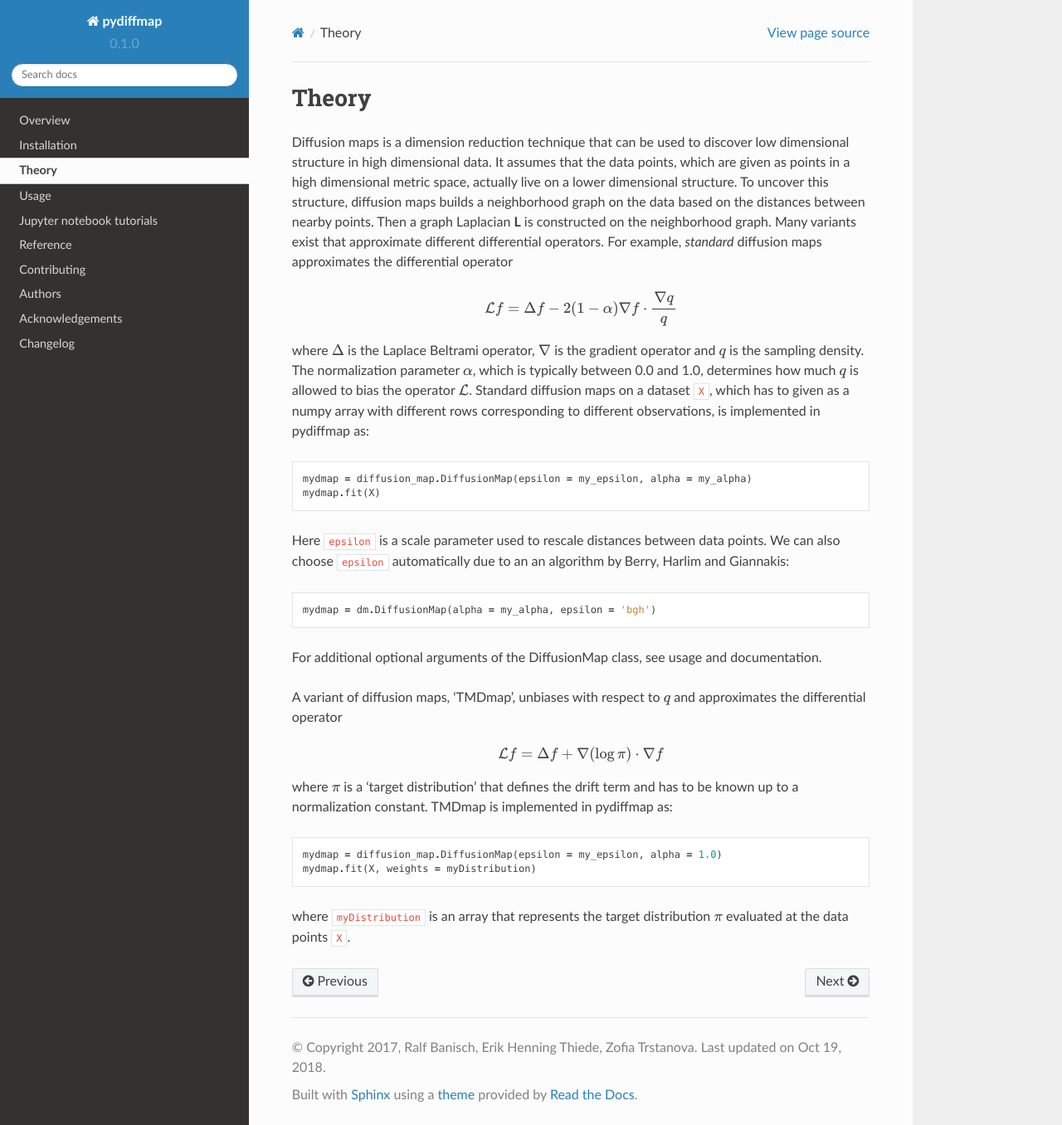
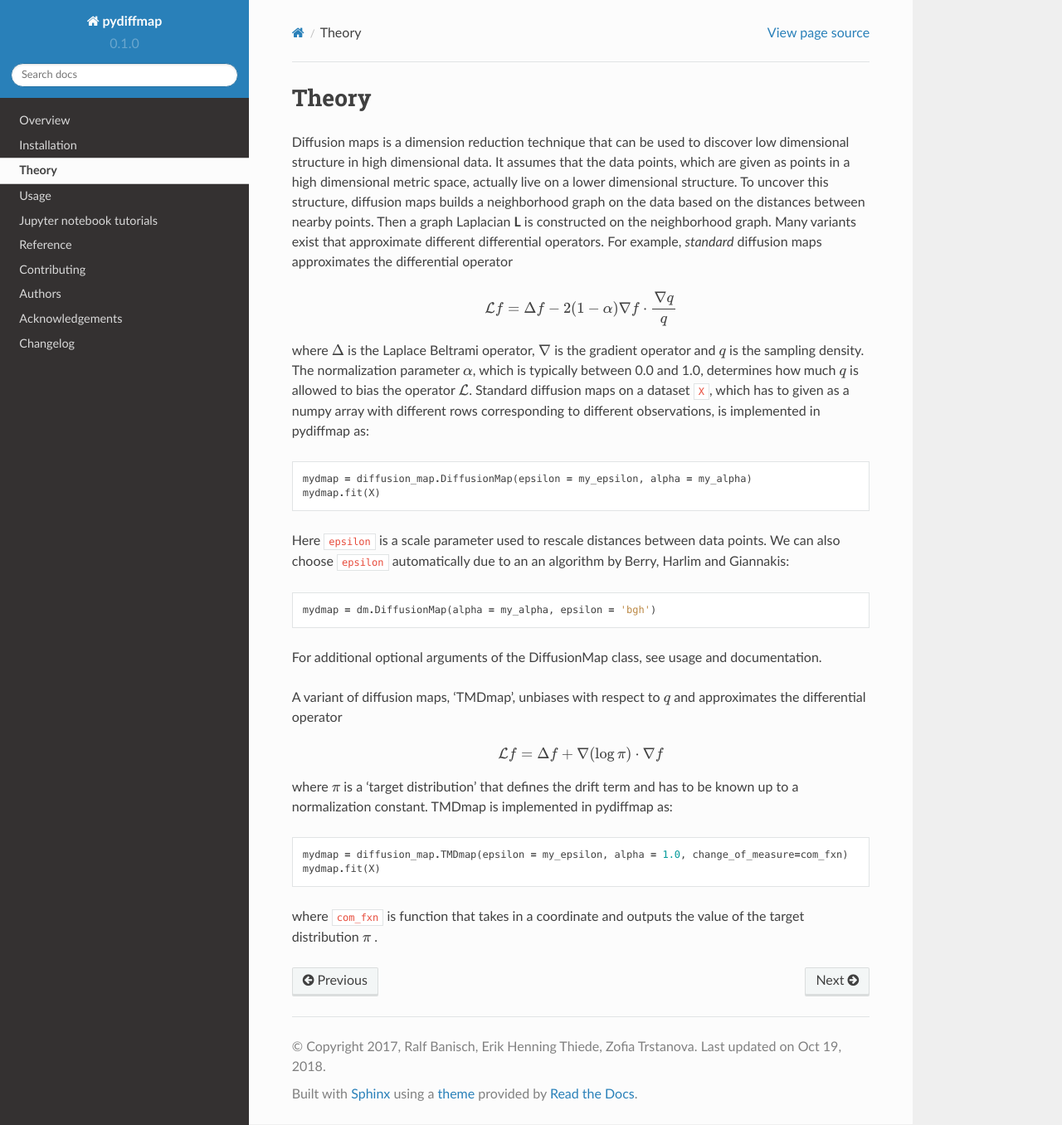
Before and after one commit to DiffusionMapsAcademics/pyDiffMap, a Sphinx documentation site: the page built from docs/theory.rst, in a window 1280 px wide and 1356 px high. Shown: the whole window at 83% size. Built offline with Sphinx 7.4.7 and the Read the Docs theme 2.0.0, drawn with Linux system fonts in a browser that asks for light colours.

Commit message:
DOC : updated Documentation

```diff
--- a/README.rst
+++ b/README.rst
@@ -74,7 +74,7 @@
 
     pip install pyDiffMap
 
-In the meantime, you can install the package directly from the source directly by downloading the package from github and running the command below, optionally with the "-e" flag for an editable install.
+You can also install the package directly from the source directly by downloading the package from github and running the command below, optionally with the "-e" flag for an editable install.
 
 ::
 
--- a/docs/theory.rst
+++ b/docs/theory.rst
@@ -39,8 +39,7 @@ A variant of diffusion maps, 'TMDmap', unbiases with respect to :math:`q` and ap
 where :math:`\pi` is a 'target distribution' that defines the drift term and has to be known up to a normalization
 constant. TMDmap is implemented in pydiffmap as::
 
-  mydmap = diffusion_map.DiffusionMap(epsilon = my_epsilon, alpha = 1.0)
-  mydmap.fit(X, weights = myDistribution)
+  mydmap = diffusion_map.TMDmap(epsilon = my_epsilon, alpha = 1.0, change_of_measure=com_fxn)
+  mydmap.fit(X)
 
-where ``myDistribution`` is an array that represents the target distribution :math:`\pi` evaluated at the data
-points ``X``.
+where ``com_fxn`` is function that takes in a coordinate and outputs the value of the target distribution :math:`\pi` .
```
